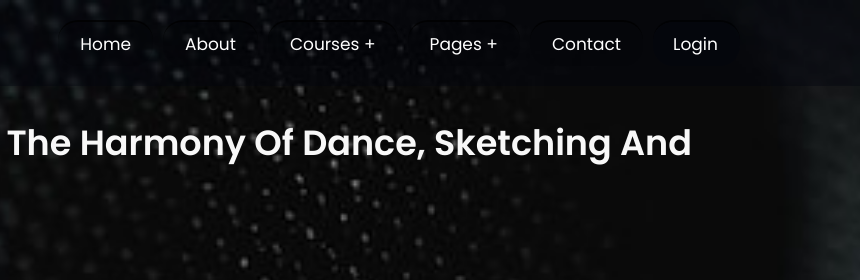
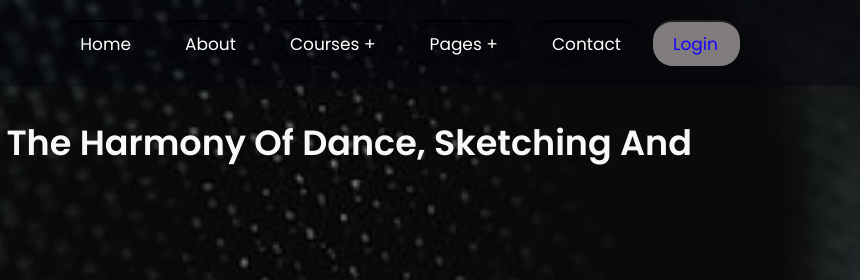
Before and after one commit to CA-Blaze/artstation, a website: page blog.html in a window 1280 px wide. In both pictures the pointer is over the link "Login". Shown: the top 280 px of the page, 420-1280 px from the left. Drawn offline with Linux system fonts and the light colour scheme.

Commit message:
updated login and log out css

```diff
--- a/css/style.css
+++ b/css/style.css
@@ -43,10 +43,13 @@
 
 
 #login-btn > a{
-  background-color: green;
+  background-color: rgba(239, 239, 239, 0.151);
+  color: #fff;
 }
 #login-btn > a:hover{
-  background: #03060f67;
+  background: rgba(203, 194, 194, 0.627);
+  padding-inline-start: 2rem;
+  color: rgb(22, 1, 255) ;
 }
 
 
```
